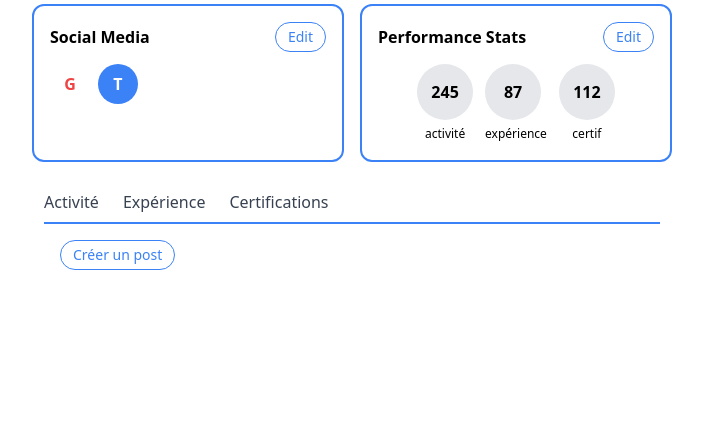
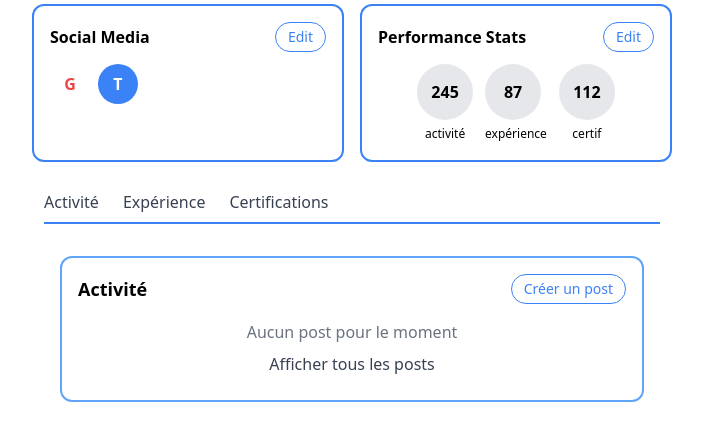
Before and after one commit to zakariaeelhassad/FIL-ROUGE, a Laravel app: template Implementation/resources/views/pages/profil_joueur.blade.php in a window 1280 px wide. Shown: the part 424-870 px from the top of the page, without its empty margins (288-991 px from the left). Before the commit the page ends 694 px from the top, so only its background shows below. Run offline with Laravel 10, Linux system fonts and the light colour scheme; the template is opened without the code that fills it, so the values that code supplies are empty; parts of the project's set-up code (start-up, migrations or seed data) failed here and were passed over; some libraries are stand-ins or nearby versions.

Commit message:
Ajout d'une activite pour les composants; affichage d'un message Aucune l'activite pour le moment si l'activite n'est pas encore définie.

```diff
--- a/Implementation/resources/views/components/profil/activite.blade.php
+++ b/Implementation/resources/views/components/profil/activite.blade.php
@@ -1,27 +1,82 @@
-<!-- Button Créer un post -->
-<button
-    onclick="document.getElementById('create-post-form').classList.toggle('hidden')"
-    class="px-3 py-1 border border-blue-500 text-blue-500 rounded-full text-sm">
+
+<div class="mt-4 border-2 border-blue-400 rounded-xl p-4">
+    <div class="flex justify-between items-center mb-4">
+        <h2 class="font-bold text-lg">Activité</h2>
+        <button onclick="openModal('activiteModal')" class="px-3 py-1 border border-blue-500 text-blue-500 rounded-full text-sm">
             Créer un post
         </button>
+    </div>
 
-<!-- Formulaire de création de post -->
+    @if($posts->count() > 0)
+        @foreach($posts as $post)
+            <div class="border border-blue-300 rounded-xl p-3 mb-4">
+                <div class="flex items-center mb-2">
+                    <div class="w-8 h-8 bg-red-500 rounded-full flex items-center justify-center text-white">
+                        <span></span>
+                    </div>
+                    <div class="ml-2">
+                        <p class="text-xs text-blue-500">{{ $post->title ?? 'Post' }}</p>
+                        <p class="text-xs text-gray-400">{{ $post->created_at->diffForHumans() }}</p>
+                    </div>
+                </div>
+
+                <p class="text-sm text-gray-700 mb-3">
+                    {{ $post->content }}
+                </p>
+
+                @if($post->images->isNotEmpty())
+                <div class="w-full h-40 bg-gray-200 mb-4 rounded-lg overflow-hidden">
+                    @foreach($post->images as $image)
+                        <img src="{{ asset('storage/' . $image->path) }}" alt="Image" class="w-full h-full object-cover">
+                    @endforeach
+                </div>
+                @endif
+
+                <div class="flex space-x-2">
+                    <button class="flex-1 flex items-center justify-center bg-gray-200 rounded-full py-1">
+                        <span class="text-gray-500">👍</span>
+                    </button>
+                    <button class="flex-1 flex items-center justify-center bg-gray-200 rounded-full py-1">
+                        <span class="text-gray-500">💬</span>
+                    </button>
+                    <button class="flex-1 flex items-center justify-center bg-gray-200 rounded-full py-1">
+                        <span class="text-gray-500">🔄</span>
+                    </button>
+                </div>
+            </div>
+        @endforeach
+    @else
+        <p class="text-center text-gray-500">Aucun post pour le moment</p>
+    @endif
+
+    <button class="w-full py-2 text-center text-gray-700 hover:bg-gray-100 rounded">
+        Afficher tous les posts
+    </button>
+</div>
+
+@if($profile)
+<div id="activiteModal" class="fixed inset-0 bg-black bg-opacity-50 flex items-center justify-center hidden">
+    <div class="bg-white rounded-lg p-6 w-96">
+        <h3 class="text-lg font-semibold mb-4">Edit activite</h3>
+
         <form
             id="create-post-form"
             action="{{ route('posts.store') }}"
             method="POST"
-    class="hidden mt-4 border border-blue-300 p-4 rounded-xl bg-white space-y-3"
+            enctype="multipart/form-data"
+            class="mt-4 border border-blue-300 p-4 rounded-xl bg-white space-y-3"
             >
             @csrf
 
-    <!-- Contenu -->
             <textarea name="content" rows="3" class="w-full border rounded p-2" placeholder="Exprimez-vous..."></textarea>
 
-    <!-- Image URL (input simple pour test, plus tard n9adro ndir file upload) -->
-    <input type="text" name="image" placeholder="Lien de l'image" class="w-full border rounded p-2" />
+            <input type="file" name="image" accept="image/*" class="w-full border rounded p-2" />
 
-    <!-- Bouton d'envoi -->
-    <button type="submit" class="px-4 py-2 bg-blue-500 text-white rounded-full hover:bg-blue-600">
-        Publier
-    </button>
+            <div class="flex justify-end mt-4">
+                <button type="button" onclick="closeModal('activiteModal')" class="mr-2 px-4 py-1 text-sm border rounded">Cancel</button>
+                <button type="submit" class="px-4 py-1 text-sm bg-blue-500 text-white rounded">Save</button>
+            </div>
         </form>
+    </div>
+</div>
+@endif
```
Lines whose indentation alone changed are shown as unchanged.
